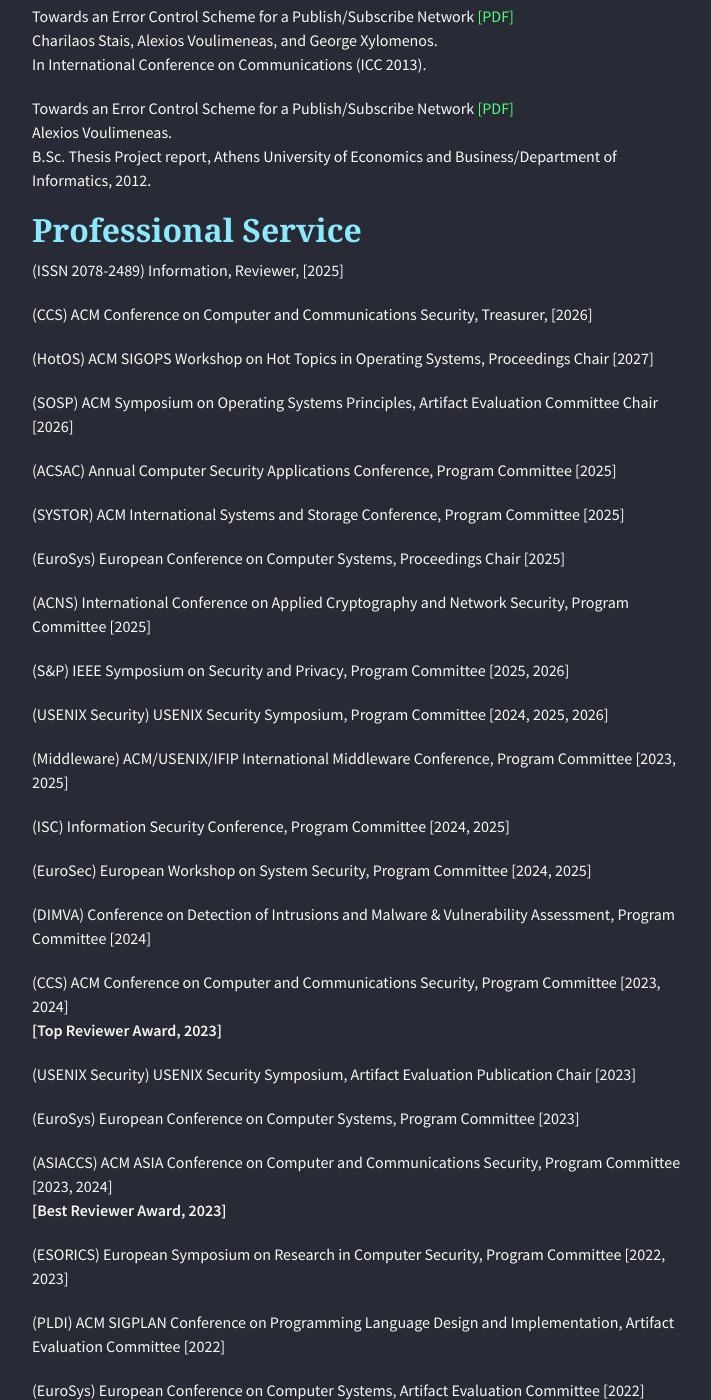
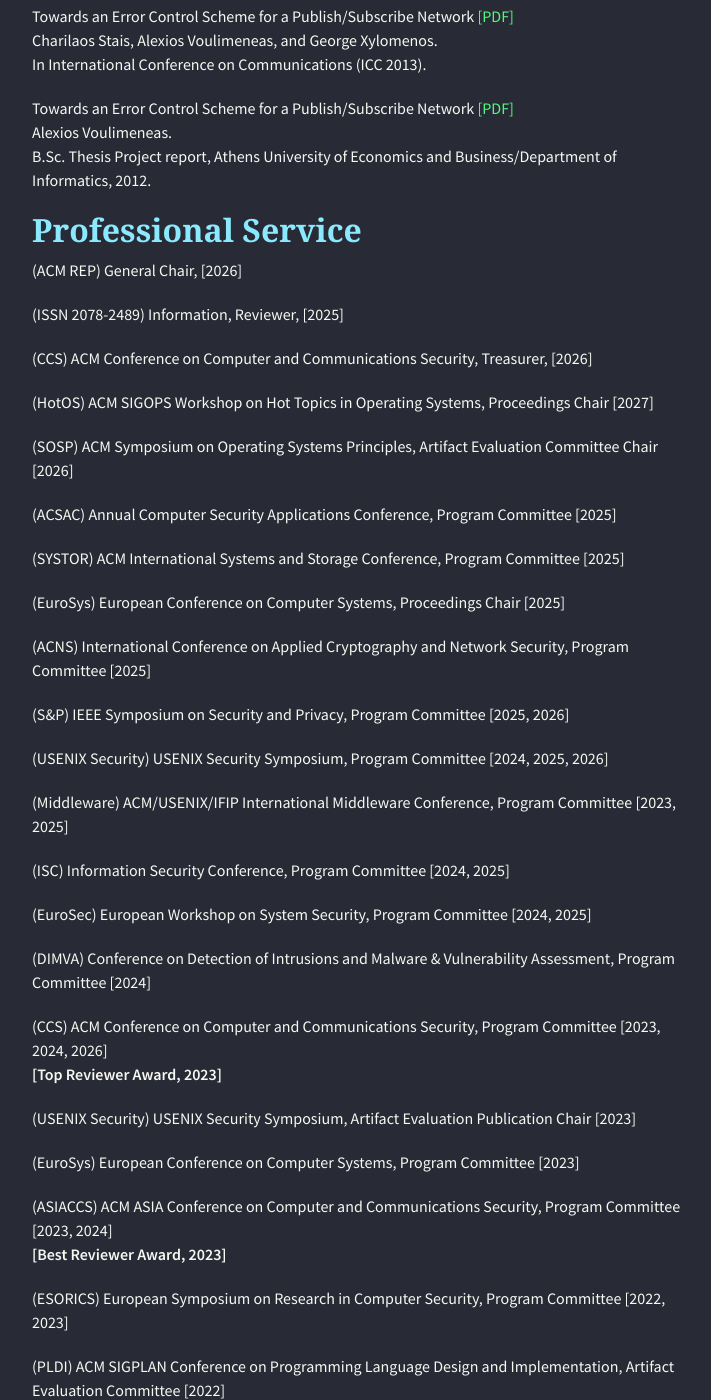
Before and after one commit to alexios-voulimeneas/alexios-voulimeneas.github.io, a Jekyll site: the page built from index.md, in a window 1280 px wide and 1400 px high, scrolled down 4380 px. Shown: the whole window, without its empty margins (283-994 px from the left). Built offline with Jekyll 4.4.1, drawn with Linux system fonts in a browser that asks for light colours; nearby versions of some CDN libraries; the repository's description, which GitHub fills in, is left out.

Commit message:
Update index.md

```diff
--- a/index.md
+++ b/index.md
@@ -140,6 +140,8 @@
 
 ## [](#header-2) Professional Service
 
+(ACM REP) General Chair, [2026]
+
 (ISSN 2078-2489) Information, Reviewer, [2025]
 
 (CCS) ACM Conference on Computer and Communications Security, Treasurer, [2026]
@@ -168,7 +170,7 @@
 
 (DIMVA) Conference on Detection of Intrusions and Malware & Vulnerability Assessment, Program Committee [2024]
 
-(CCS) ACM Conference on Computer and Communications Security, Program Committee [2023, 2024]
+(CCS) ACM Conference on Computer and Communications Security, Program Committee [2023, 2024, 2026]
 **[Top Reviewer Award, 2023]**
 
 (USENIX Security) USENIX Security Symposium, Artifact Evaluation Publication Chair [2023]
```
